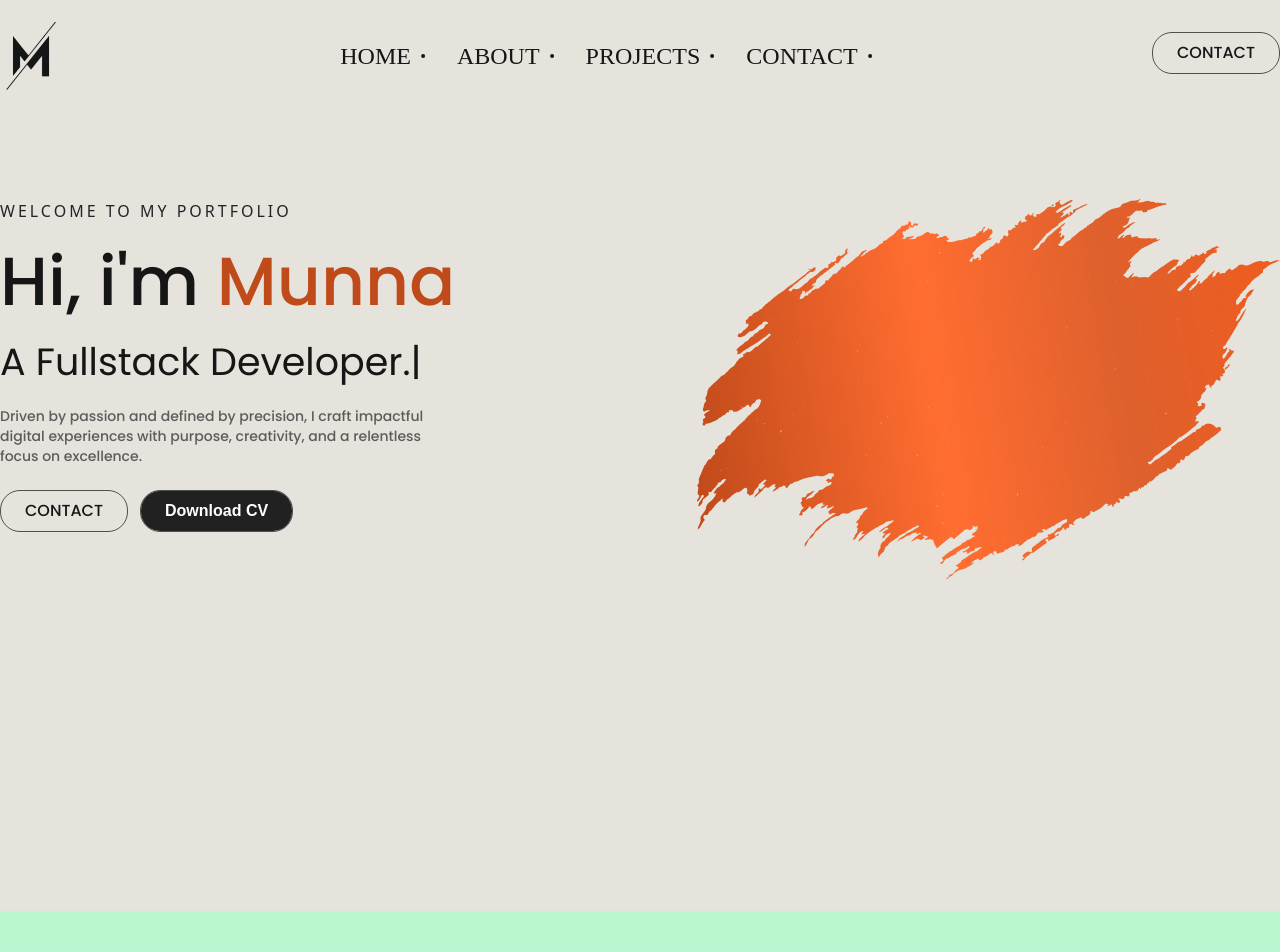
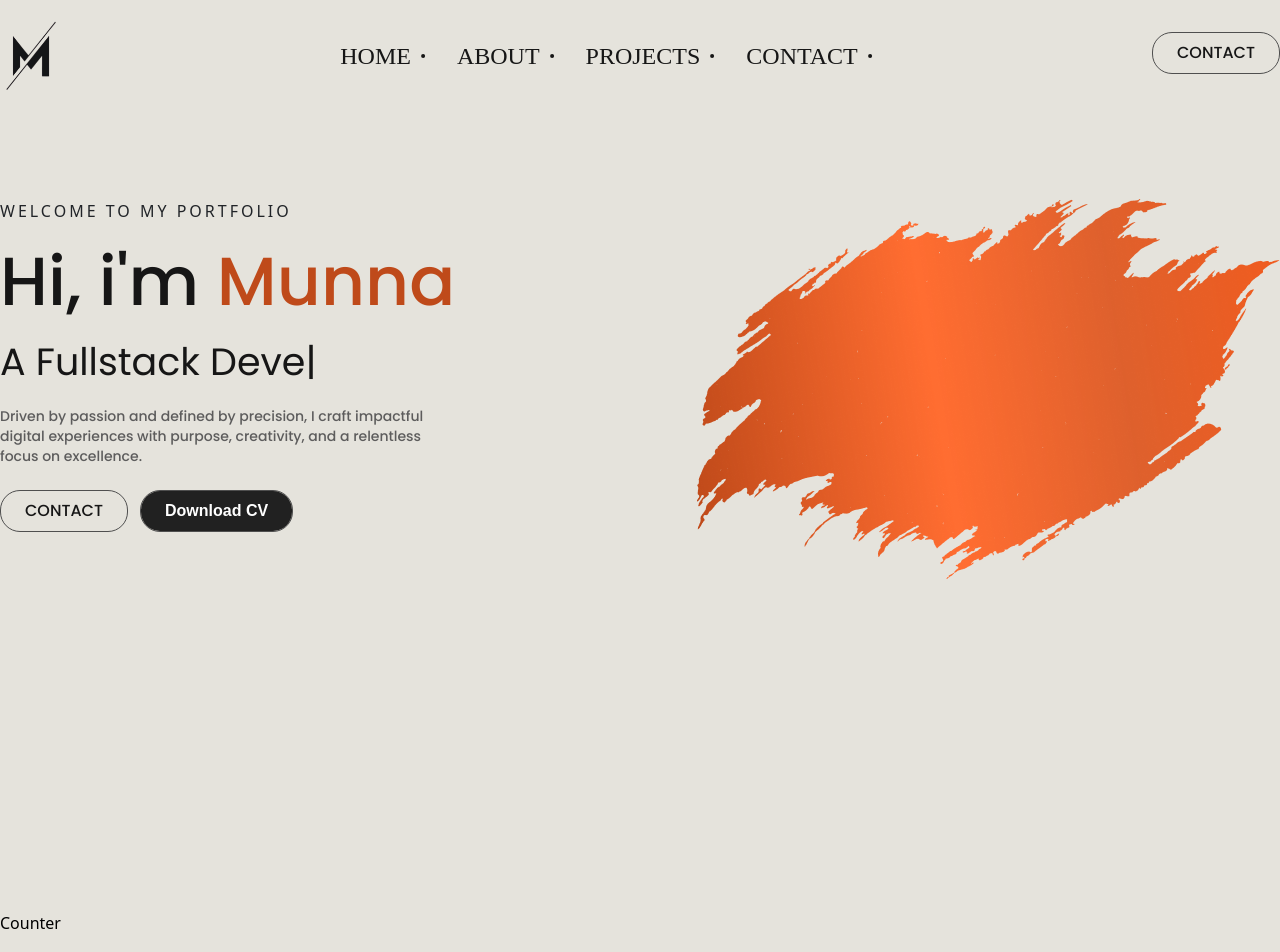
Before and after one commit to Munna-Scriptz/Portfolio, a React (Vite) app: page / in a window 1280 px wide. Shown: the top 952 px of the page. Built offline with nearby package versions, Linux system fonts and the light colour scheme; a web font is replaced by a local one.

Commit message:
Counter Component created

```diff
--- a/package.json
+++ b/package.json
@@ -15,6 +15,7 @@
     "aos": "^2.3.4",
     "gsap": "^3.13.0",
     "react": "^19.1.0",
+    "react-countup": "^6.5.3",
     "react-dom": "^19.1.0",
     "react-icons": "^5.5.0",
     "react-router": "^7.6.3",
--- a/src/components/Banner.jsx
+++ b/src/components/Banner.jsx
@@ -53,7 +53,7 @@
                 </div>
             </div>
         </section>
-        <div class="relative">
+        {/* <div class="relative">
             <div class="sticky top-0 h-screen flex flex-col items-center justify-center bg-gradient-to-b from-green-200 to-blue-200">
               <h2 class="text-4xl font-bold">The First slide</h2>
               <p class="mt-2">Scroll Down for next slide</p>
@@ -69,7 +69,7 @@
             <div class="sticky top-0 h-screen flex flex-col items-center justify-center bg-gradient-to-b from-blue-200 to-indigo-100 text-black">
               <h2 class="text-4xl font-bold">The Fourth slide</h2>
             </div>
-</div>
+        </div> */}
   </>
   )
 }
--- /dev/null
+++ b/src/components/Counter.jsx
@@ -0,0 +1,9 @@
+import React from 'react'
+
+const Counter = () => {
+  return (
+    <div>Counter</div>
+  )
+}
+
+export default Counter
--- a/src/pages/Home.jsx
+++ b/src/pages/Home.jsx
@@ -1,10 +1,12 @@
 import React from 'react'
 import Banner from '../components/Banner'
+import Counter from '../components/Counter'
 
 export const Home = () => {
   return (
     <>
       <Banner/>
+      <Counter/>
     </>
   )
 }
```
Also changed, not shown: 1 other file (tests, documents, lock files or other folders). Lines whose indentation alone changed are shown as unchanged.
